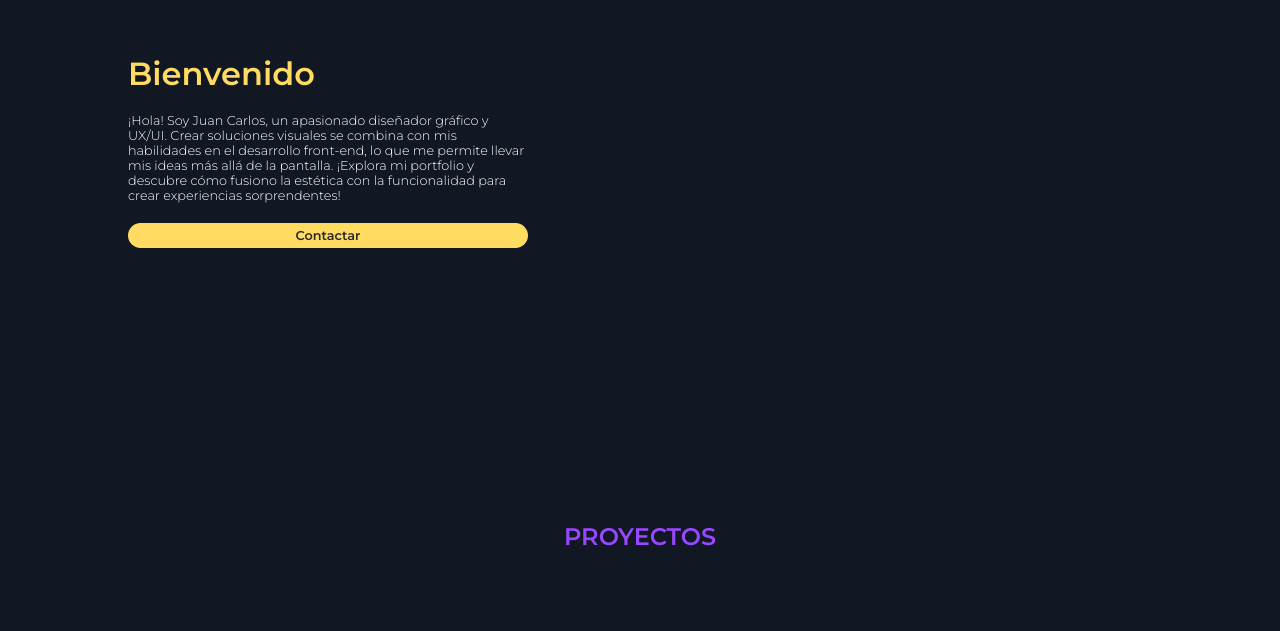
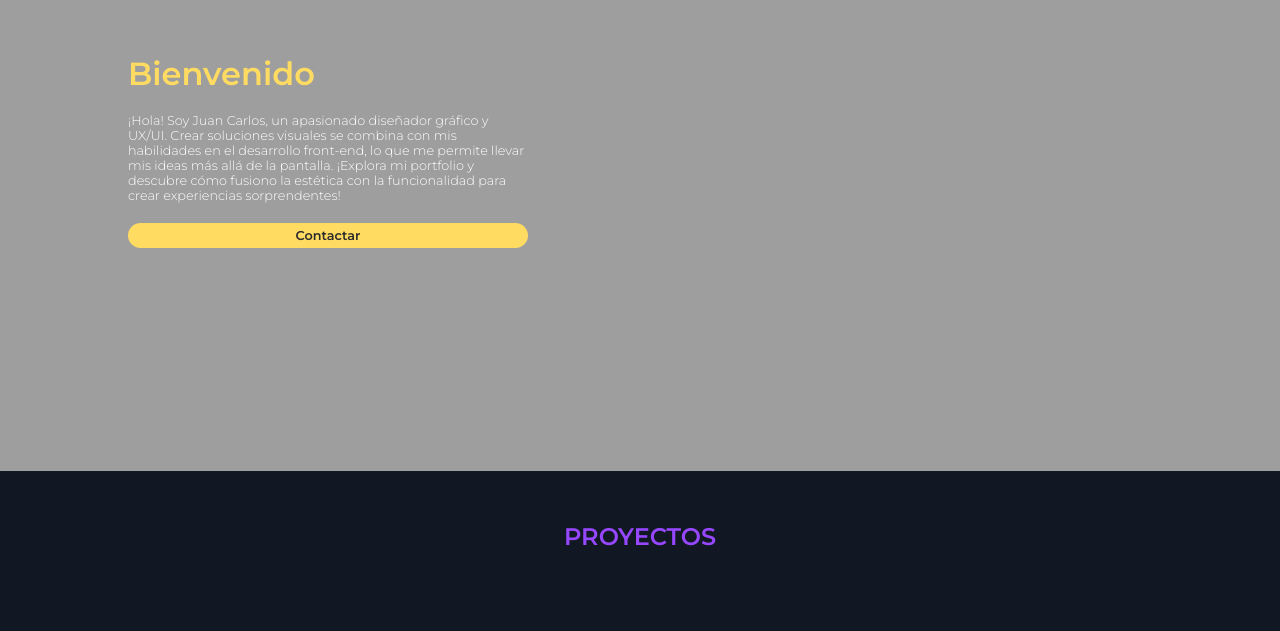
Before and after one commit to CarlosDigitalMx/portfolio, a plain HTML site: page index.html in a window 1280 px wide. Shown: the part 169-800 px from the top of the page. Drawn offline with Linux system fonts and the light colour scheme; the site is published under a folder, as on GitHub Pages, so addresses that start at the root find nothing.

Commit message:
Update style.css

```diff
--- a/css/style.css
+++ b/css/style.css
@@ -39,7 +39,7 @@ a{
 }
 
 header{
-    background: url('/assets/yo-pantalla.png');
+    background: url('../assets/yo-pantalla.png');
     background-size: cover;
     background-repeat: no-repeat;
     background-position: right;
```
